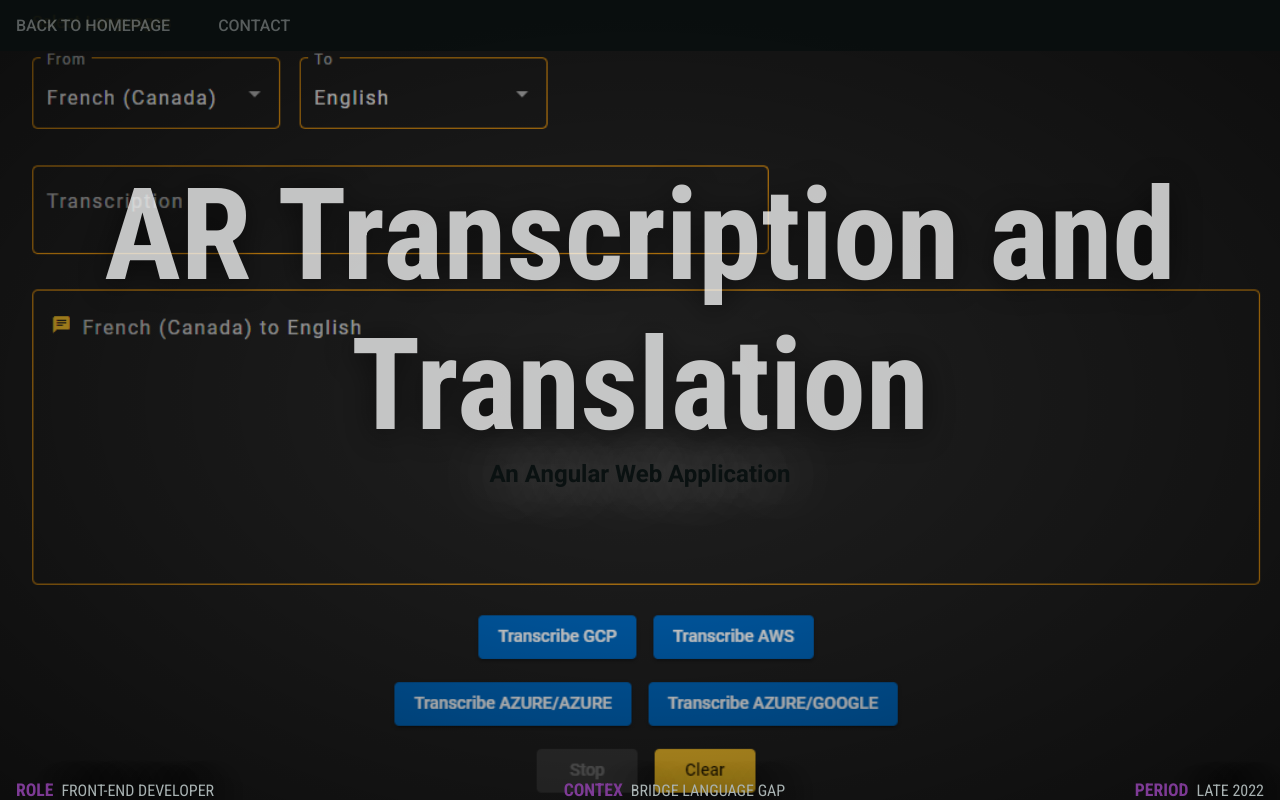
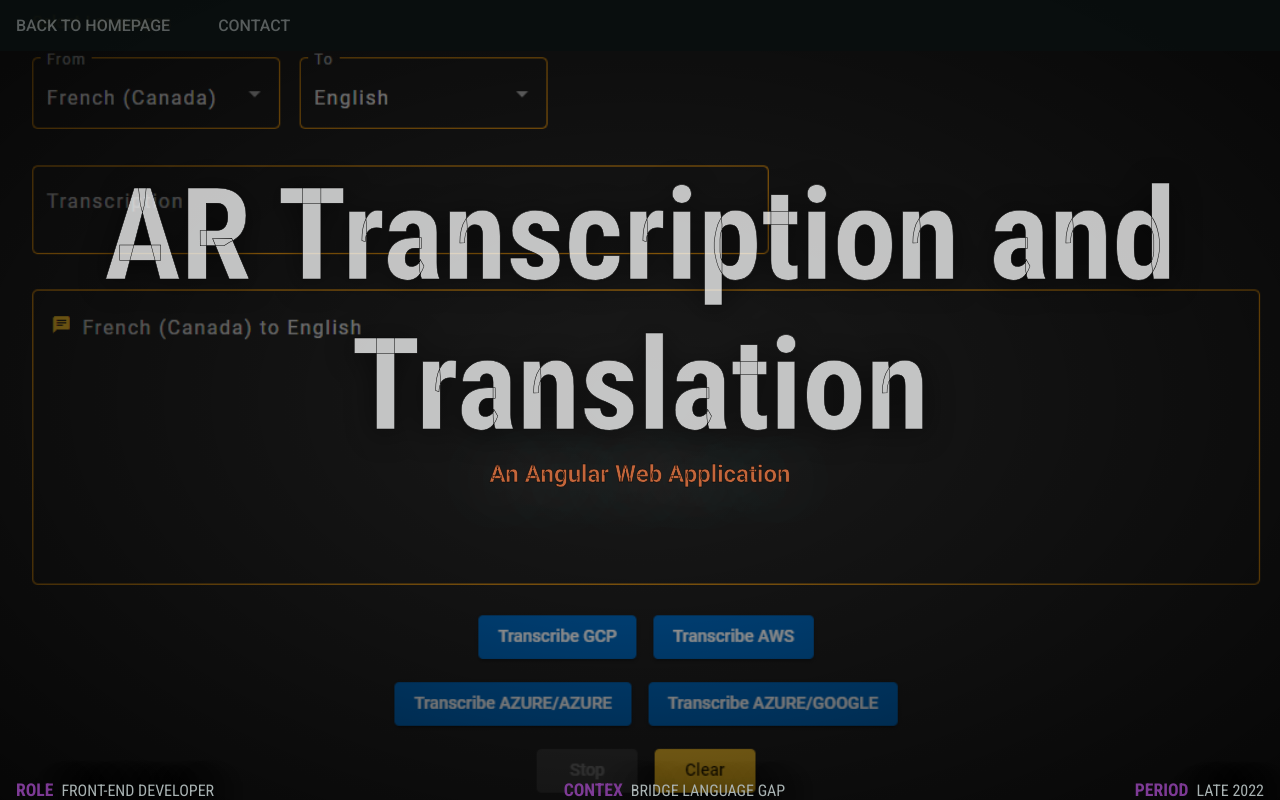
Before and after one commit to Gulshan1357/gulshan-portfolio-v2, a React (Vite) app: page /projectDetails/ARTranscriptionandTranslation in a window 1280 px wide. Shown: the top 800 px of the page. Built offline with nearby package versions, Linux system fonts and the light colour scheme.

Commit message:
Style Updates for  ProjectDetails' heading

```diff
--- a/src/ProjectDetail/ProjectDetails.scss
+++ b/src/ProjectDetail/ProjectDetails.scss
@@ -12,7 +12,7 @@
     width: 100%;
     height: 100%;
     z-index: -1;
-    background: radial-gradient(rgba(0, 0, 0, 0), rgba(0, 0, 0, 0.6));
+    background: radial-gradient(rgba(0, 0, 0, 0.2), rgba(0, 0, 0, 0.8));
   }
   > video,
   > img {
@@ -43,14 +43,22 @@
       color: $primary-white;
       text-shadow: 0px 4px 30px rgba(0, 0, 0, 0.7);
       opacity: 0.8;
+      -webkit-text-stroke: 0.5px black;
     }
     > h2 {
       grid-area: head2;
       font-size: clamp(1.1rem, 5vw, 1.5rem);
       width: 100%;
       text-align: center;
-      color: $primary-black;
-      text-shadow: 0px 0px 64px rgba(255, 255, 255, 1);
+      // color: $primary-black;
+      // text-shadow: 0px 0px 64px rgba(255, 255, 255, 1);
+      // text-shadow: 0px 4px 30px $primary-purple;
+      // -webkit-text-stroke: 0.01px $primary-grey;
+      color: $primary-orange;
+      // text-shadow: 0px 4px 30px rgba(0, 0, 0, 1);
+      text-shadow: 0px 4px 64px $primary-grey;
+      opacity: 0.8;
+      -webkit-text-stroke: 0.5px black;
     }
     > .main-footer {
       grid-area: headBtm;
```
